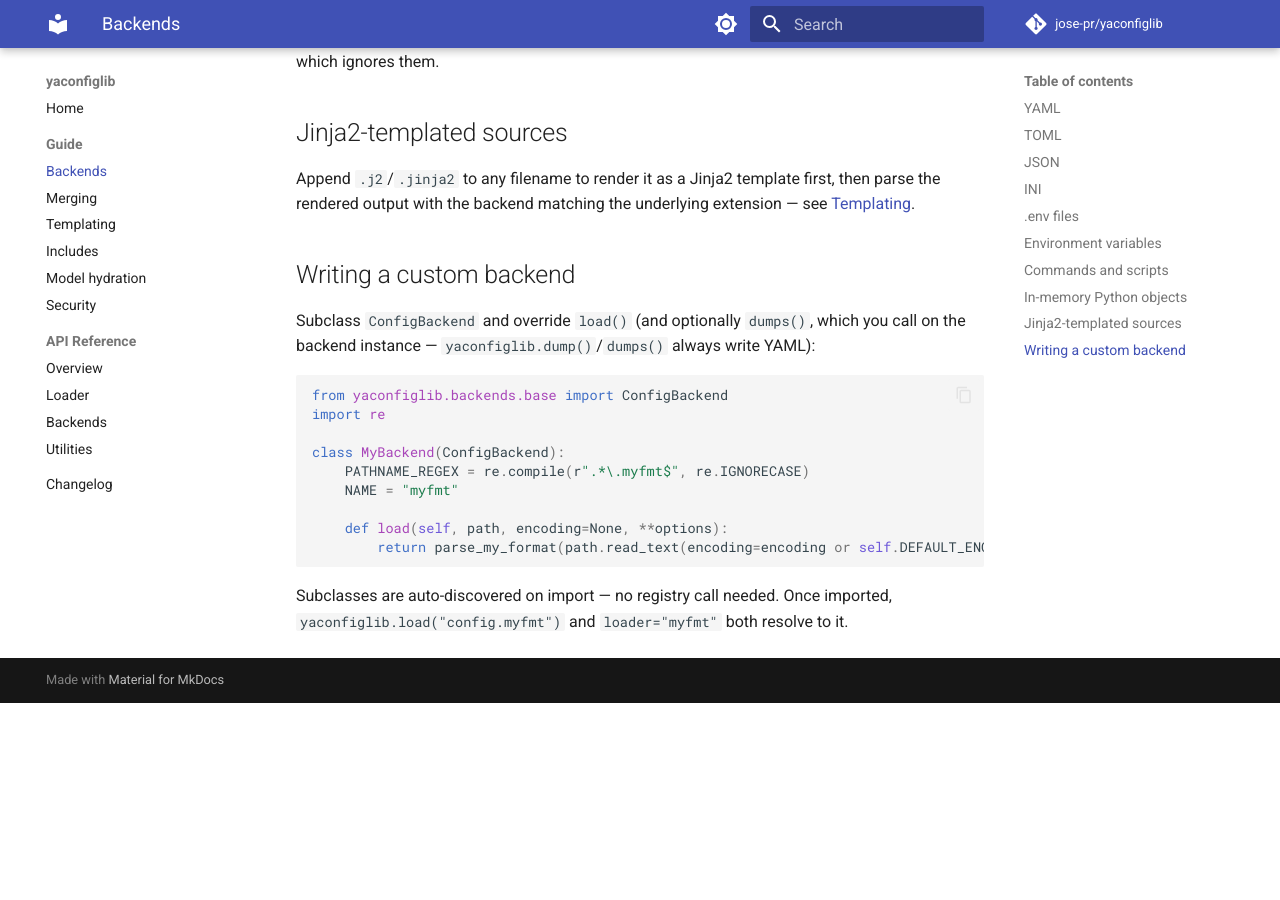
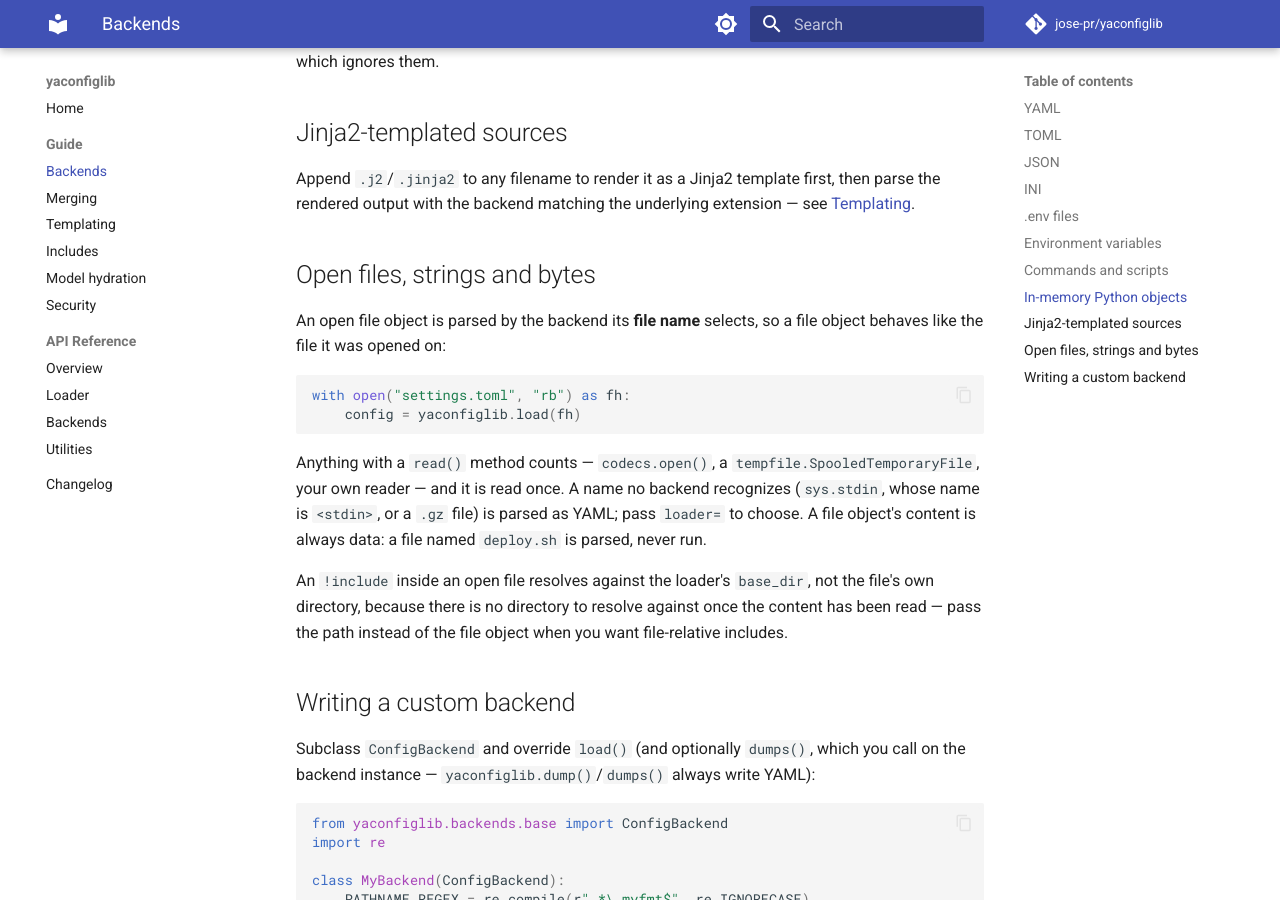
Before and after one commit to jose-pr/yaconfiglib, an MkDocs documentation site: the page built from docs/guide/backends.md, in a window 1280 px wide and 900 px high, scrolled down 4909 px. Built offline with MkDocs 1.6.1 and Material for MkDocs 9.7.7, drawn with Linux system fonts in a browser that asks for light colours; comment, search, counter and statistics services are not loaded; before the commit the page ends 5612 px from its top, so only the background shows below that.

Commit message:
docs: say that an open file is parsed by its file name
The guide gains an "Open files, strings and bytes" section, and the API
header, docstrings and index now state which names dispatch, that a
script-named file object is parsed rather than run, and that an !include
inside an open file resolves against base_dir.

````diff
--- a/docs/guide/backends.md
+++ b/docs/guide/backends.md
@@ -234,6 +234,27 @@
 first, then parse the rendered output with the backend matching the
 underlying extension — see [Templating](templating.md).
 
+## Open files, strings and bytes
+
+An open file object is parsed by the backend its **file name** selects, so a
+file object behaves like the file it was opened on:
+
+```python
+with open("settings.toml", "rb") as fh:
+    config = yaconfiglib.load(fh)
+```
+
+Anything with a `read()` method counts — `codecs.open()`, a
+`tempfile.SpooledTemporaryFile`, your own reader — and it is read once. A name
+no backend recognizes (`sys.stdin`, whose name is `<stdin>`, or a `.gz` file)
+is parsed as YAML; pass `loader=` to choose. A file object's content is always
+data: a file named `deploy.sh` is parsed, never run.
+
+An `!include` inside an open file resolves against the loader's `base_dir`,
+not the file's own directory, because there is no directory to resolve
+against once the content has been read — pass the path instead of the file
+object when you want file-relative includes.
+
 ## Writing a custom backend
 
 Subclass `ConfigBackend` and override `load()` (and optionally `dumps()`,
````
Also changed, not shown: CHANGELOG.md (+13 -0 lines), docs/index.md (+2 -1 lines), src/yaconfiglib/AGENTS.md (+18 -5 lines), 1 other file.
